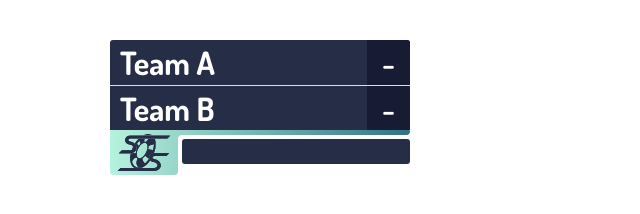
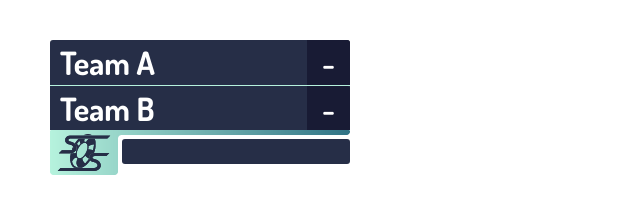
Before and after one commit to inkfarer/sos-overlays, a website: page graphics/main.html in a window 1280 px wide. Shown: the top 214 px of the page, without its empty margins (0-640 px from the left). Drawn offline with nearby package versions, Linux system fonts and the light colour scheme.

Commit message:
move over scoreboard to hide autcam symbol

```diff
--- a/graphics/main.html
+++ b/graphics/main.html
@@ -16,7 +16,7 @@
 		.sbWrapper {
 			position: absolute;
 			top: 40px;
-            left: 110px;
+            left: 50px;
             height: 140px;
             width: 300px;
 		}
@@ -91,6 +91,7 @@
 			width: 1920px;
 			height: 1080px;
 			top: 0;
+			left: 0;
 			z-index: -999;
 			display: none;
 		}
```
